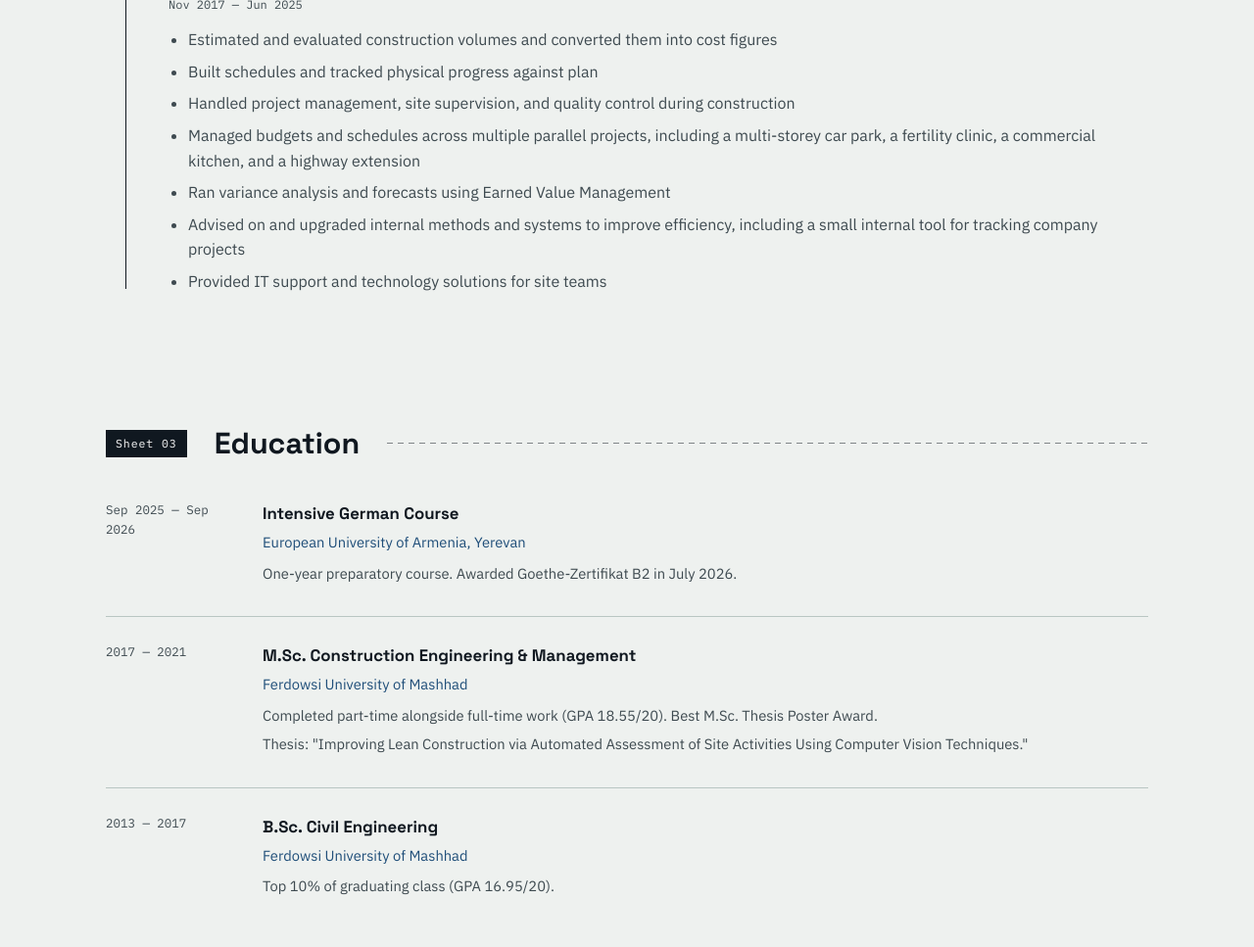
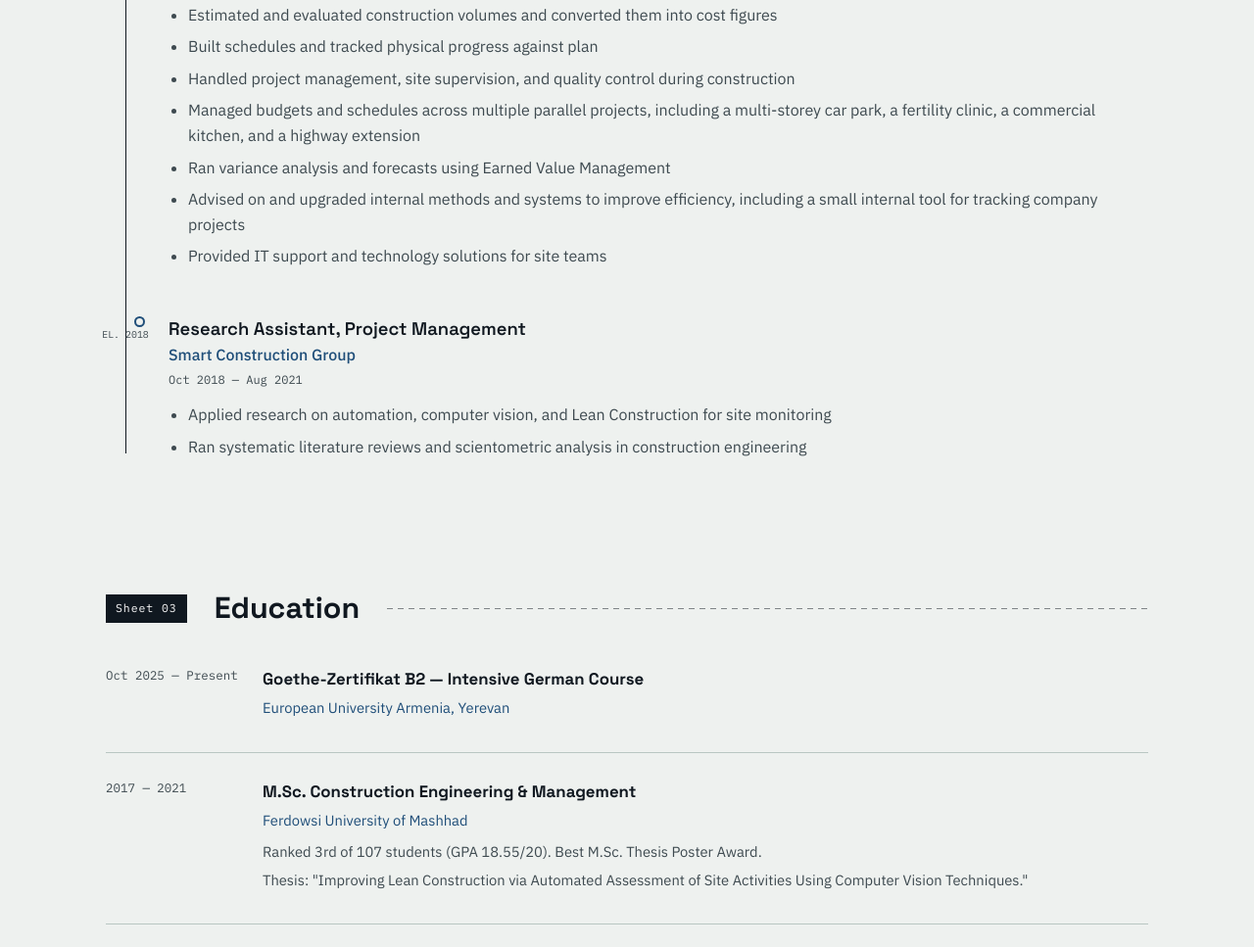
Before and after one commit to Ali-Nabizadeh/Ali-Nabizadeh.github.io, a plain HTML site: page index.html in a window 1280 px wide. Shown: the part 1480-2447 px from the top of the page at 98% size. Drawn offline with Linux system fonts and the light colour scheme.

Commit message:
Add files via upload

```diff
--- a/index.html
+++ b/index.html
@@ -4,13 +4,13 @@
 <meta charset="UTF-8">
 <meta name="viewport" content="width=device-width, initial-scale=1.0">
 <title>Ali Nabizadeh — Civil Engineer &amp; Project Controller</title>
-<meta name="description" content="Civil engineer and project controller based in Augsburg, Germany, with a computer-vision research background. Experience, publications, and contact details.">
+<meta name="description" content="Civil engineer and project controller with a computer-vision research background, relocating to Germany. Experience, publications, and contact details.">
 <meta property="og:type" content="profile">
 <meta property="og:title" content="Ali Nabizadeh — Civil Engineer &amp; Project Controller">
-<meta property="og:description" content="Seven years in construction project controlling — budgets, schedules, cost forecasts — with a computer-vision research background. Based in Augsburg, Germany.">
+<meta property="og:description" content="Seven years in construction project controlling — budgets, schedules, cost forecasts — with a computer-vision research background. Relocating to Germany.">
 <meta name="twitter:card" content="summary">
 <meta name="twitter:title" content="Ali Nabizadeh — Civil Engineer &amp; Project Controller">
-<meta name="twitter:description" content="Seven years in construction project controlling, with a computer-vision research background. Based in Augsburg, Germany.">
+<meta name="twitter:description" content="Seven years in construction project controlling, with a computer-vision research background. Relocating to Germany.">
 <link rel="preconnect" href="https://fonts.googleapis.com">
 <link rel="preconnect" href="https://fonts.gstatic.com" crossorigin>
 <link href="https://fonts.googleapis.com/css2?family=Space+Grotesk:wght@400;500;600;700&family=IBM+Plex+Sans:wght@400;500;600&family=IBM+Plex+Mono:wght@400;500;600&display=swap" rel="stylesheet">
@@ -646,7 +646,7 @@
           <div class="eyebrow">Personal Profile</div>
           <h1>ALI NABIZADEH</h1>
           <div class="role">Civil Engineer — Project Controller</div>
-          <p class="lede">Seven years keeping construction budgets, schedules, and cost forecasts under control, with a research background in computer vision for site automation. Based in Augsburg, Germany, with a B2 German certificate.</p>
+          <p class="lede">Seven years keeping construction budgets, schedules, and cost forecasts under control, with a research background in computer vision for site automation. Currently completing German B2 and relocating to Germany.</p>
         </div>
         <div class="photo-frame">
           <div class="pic">
@@ -659,7 +659,7 @@
       <div class="tb-meta">
         <div>
           <span class="k">Location</span>
-          <span class="v">Augsburg, Germany — open to relocate</span>
+          <span class="v">Yerevan, Armenia → Germany</span>
         </div>
         <div>
           <span class="k">Languages</span>
@@ -693,7 +693,7 @@
         <div>
           <p>I'm a civil engineer who moved from the construction site into the numbers behind it. After years planning schedules, estimating costs, and supervising quality on industrial and infrastructure projects, I shifted toward project controlling: tracking budgets, running variance analysis, and building the reports that keep stakeholders informed.</p>
           <p>Alongside that, I've kept a research thread going. My Master's thesis and two published papers used computer vision to automate site monitoring and construction-waste tracking — work that still shapes how I think about turning site data into decisions.</p>
-          <p>I hold a B2 German certificate and I'm now based in Augsburg, Germany, where I'm looking for a role in project controlling or commercial project management, ideally on industrial or infrastructure projects. I'm happy to relocate anywhere in Germany for a position that's the right fit.</p>
+          <p>I'm currently finishing a B2 German course in Yerevan ahead of relocating to Germany, where I'm looking for a role in project controlling or commercial project management, ideally on industrial or infrastructure projects.</p>
         </div>
         <div class="side-card">
           <h3>Also interested in</h3>
@@ -737,6 +737,19 @@
           </ul>
         </div>
 
+        <div class="tl-item">
+          <div class="tl-node">
+            <div class="dot"></div>
+            <span class="tl-tick">EL. 2018</span>
+          </div>
+          <div class="tl-role">Research Assistant, Project Management</div>
+          <div class="tl-company">Smart Construction Group</div>
+          <span class="tl-dates">Oct 2018 — Aug 2021</span>
+          <ul>
+            <li>Applied research on automation, computer vision, and Lean Construction for site monitoring</li>
+            <li>Ran systematic literature reviews and scientometric analysis in construction engineering</li>
+          </ul>
+        </div>
       </div>
     </div>
   </section>
@@ -751,11 +764,10 @@
 
       <div class="edu-list reveal">
         <div class="edu-item">
-          <div class="dates">Sep 2025 — Sep 2026</div>
+          <div class="dates">Oct 2025 — Present</div>
           <div>
-            <h3>Intensive German Course</h3>
-            <div class="school">European University of Armenia, Yerevan</div>
-            <p>One-year preparatory course. Awarded Goethe-Zertifikat B2 in July 2026.</p>
+            <h3>Goethe-Zertifikat B2 — Intensive German Course</h3>
+            <div class="school">European University Armenia, Yerevan</div>
           </div>
         </div>
         <div class="edu-item">
@@ -763,7 +775,7 @@
           <div>
             <h3>M.Sc. Construction Engineering &amp; Management</h3>
             <div class="school">Ferdowsi University of Mashhad</div>
-            <p>Completed part-time alongside full-time work (GPA 18.55/20). Best M.Sc. Thesis Poster Award.</p>
+            <p>Ranked 3rd of 107 students (GPA 18.55/20). Best M.Sc. Thesis Poster Award.</p>
             <p>Thesis: "Improving Lean Construction via Automated Assessment of Site Activities Using Computer Vision Techniques."</p>
           </div>
         </div>
@@ -847,6 +859,7 @@
         <div>
           <h3 style="font-family:'IBM Plex Mono',monospace; font-size:.78rem; letter-spacing:.08em; text-transform:uppercase; color:var(--ink-soft); margin-bottom:16px;">Honors</h3>
           <ul class="honor-list">
+            <li><span>Selected for the Exceptional-Talents national service program</span><span class="when">Jan 2022</span></li>
             <li><span>Best Paper Award, Construction Engineering &amp; Management, 12th National Congress on Civil Engineering, Tabriz</span><span class="when">May 2020</span></li>
             <li><span>Best M.Sc. Thesis Poster Award, Faculty of Engineering, Ferdowsi University</span><span class="when">Dec 2019</span></li>
             <li><span>Member, "Exceptional Talents" Community of Iran</span><span class="when">Dec 2016</span></li>
@@ -863,7 +876,7 @@
     <div class="stamp reveal">
       <div>
         <h2>Let's talk.</h2>
-        <p>Based in Augsburg, Germany. Open to project controlling and commercial project management roles in construction and infrastructure, and open to relocating anywhere in Germany for the right opportunity.</p>
+        <p>Based in Yerevan, Armenia, relocating to Germany. Open to project controlling and commercial project management roles in construction and infrastructure.</p>
         <div class="contact-links">
           <a href="mailto:alinabizade74@gmail.com">alinabizade74@gmail.com</a>
           <a href="https://www.linkedin.com/in/alinabizadeh-0b6280116" target="_blank" rel="noopener">linkedin.com/in/alinabizadeh-0b6280116</a>
@@ -871,7 +884,7 @@
       </div>
       <div class="approval">
         <strong>Approved</strong>
-        For Germany<br>Rev A · 2026
+        For relocation<br>Rev A · 2026
       </div>
     </div>
 
```
